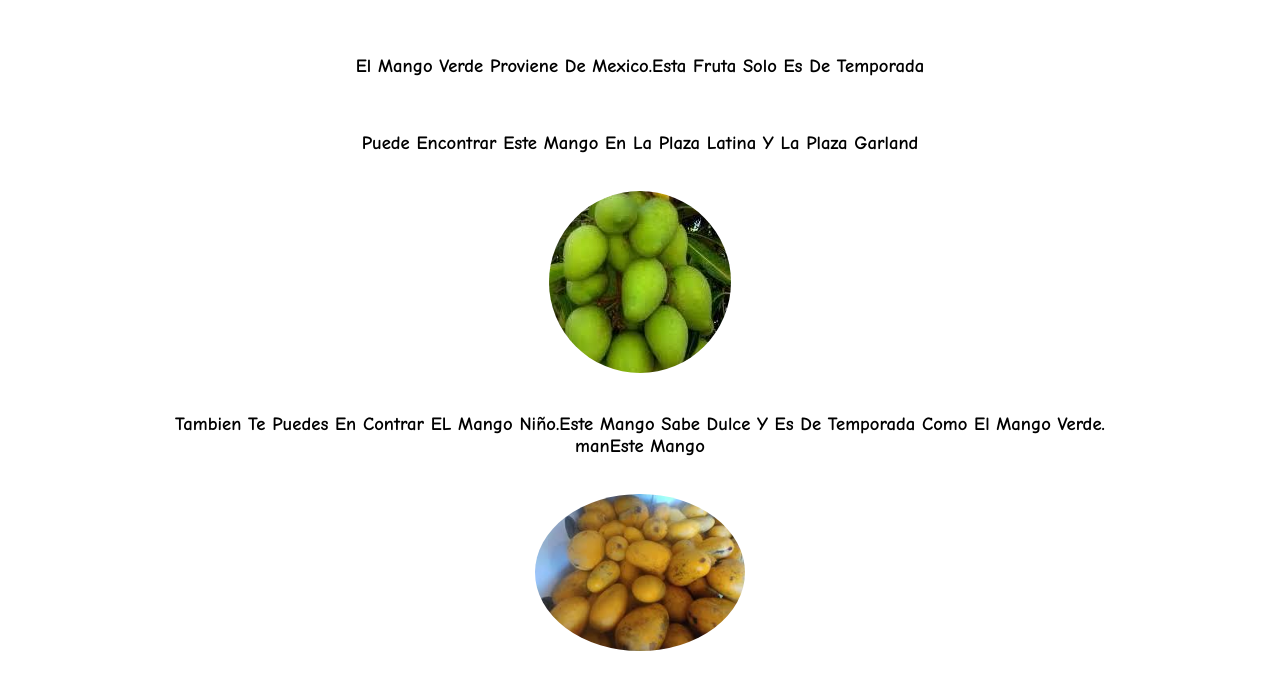
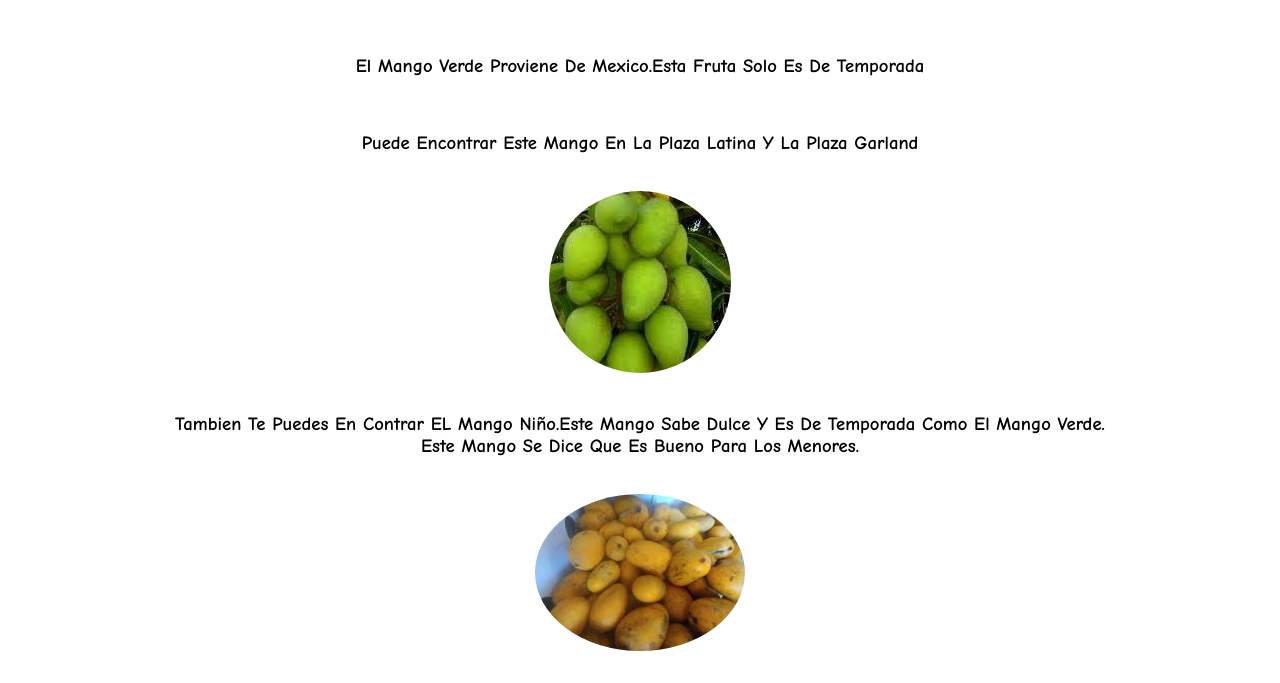
Before and after one commit to Mango1loco/Mango-Loco, a plain HTML site: page mangov.html in a window 1280 px wide. Shown: the part 117-800 px from the top of the page. Drawn offline with Linux system fonts and the light colour scheme.

Commit message:
Update mangov.html

```diff
--- a/mangov.html
+++ b/mangov.html
@@ -18,7 +18,7 @@
      <img src="mango.jpg" style="border-radius: 50%;">
      <br>
      <br>
-     <h3>Tambien Te Puedes En Contrar EL Mango Niño.Este Mango Sabe Dulce Y Es De Temporada Como El Mango Verde.<br>manEste Mango </h3>
+     <h3>Tambien Te Puedes En Contrar EL Mango Niño.Este Mango Sabe Dulce Y Es De Temporada Como El Mango Verde.<br>Este Mango Se Dice Que Es Bueno Para Los Menores.</h3>
      <br>
      <img src="nino.jpg" style="border-radius: 100%; width: 210px;">
 </center>
```
